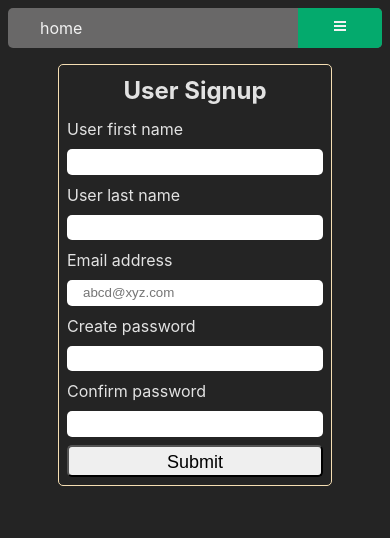
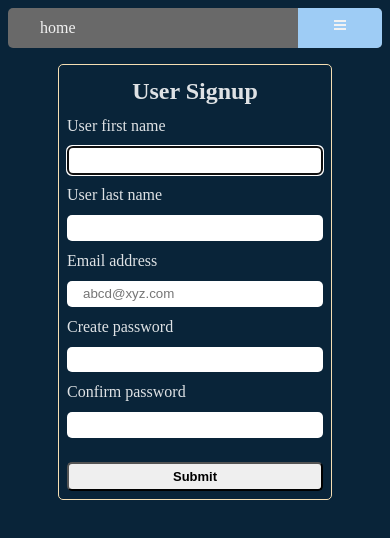
Before and after one commit to ShubhamOulkar/auth, a React (Vite) app: page /signup in a window 390 px wide. Shown: the top 538 px of the page. Built offline with nearby package versions, Linux system fonts and the light colour scheme.

Commit message:
Add css variables and label accessibility improvements

```diff
--- a/client/App.css
+++ b/client/App.css
@@ -19,10 +19,10 @@ ul {
 
 .topnav {
   width: 100%;
-  background-color: #696868;
-  height: 3.3rem;
-  border-radius: 5px;
-  transition: all 0.8s;
+  background-color: var(--top-nav-background-color);
+  height: var(--nav-bar-height);
+  border-radius: var(--border-radius);
+  transition: var(--transition-effect);
 }
 
 .topnav a {
@@ -30,17 +30,17 @@ ul {
   display: block;
   color: #f2f2f2;
   text-align: center;
-  padding-inline: 1rem;
-  padding-block: 0.5rem;
+  padding-inline: var(--padding-inline);
+  padding-block: var(--padding-block);
   text-decoration: none;
   font-size: 1.5rem;
   width: 5rem;
 }
 
 .topnav a:is(:active, :hover, :focus) {
-  background-color: #04aa6d;
+  background-color: var(--button-background-color);
   color: black;
-  transition: all 0.5s;
+  transition: var(--transition-effect);
 }
 
 .topnav .icon {
@@ -53,8 +53,8 @@ ul {
   align-items: center;
   width: 25rem;
   border: 1px solid wheat;
-  border-radius: 5px;
-  padding: 1rem;
+  border-radius: var(--border-radius);
+  padding: var(--padding-inline);
 }
 
 .form {
@@ -63,6 +63,10 @@ ul {
   align-items: start;
   gap: 0.5rem;
   width: inherit;
+
+  & :last-child {
+    margin-top: var(--padding-inline);
+  }
 }
 
 @media screen and (max-width: 600px) {
@@ -92,11 +96,11 @@ ul {
   .topnav a.icon {
     float: right;
     display: block;
-    background-color: #04aa6d;
+    background-color: var(--button-background-color);
     width: 20px;
     height: 1.5rem;
-    border-top-right-radius: 5px;
-    border-bottom-right-radius: 5px;
+    border-top-right-radius: var(--border-radius);
+    border-bottom-right-radius: var(--border-radius);
   }
 
   .topnav.responsive a.icon {
@@ -105,7 +109,7 @@ ul {
 
   .topnav.responsive {
     position: relative;
-    height: calc(2.3 * 3.3rem);
+    height: calc(2.3 * var(--nav-bar-height));
   }
   .topnav.responsive .icon {
     position: absolute;
--- a/client/components/LoginForm.tsx
+++ b/client/components/LoginForm.tsx
@@ -28,8 +28,11 @@ function LoginForm() {
           {errors.email && <span> * This field is required</span>}
         </label>
         <input
+          id="email"
           type="email"
           placeholder="abcd@xyz.com"
+          autoComplete="true"
+          autoFocus={true}
           {...register("email", { required: true })}
         />
 
@@ -37,7 +40,12 @@ function LoginForm() {
           Enter password
           {errors.password && <span> * This field is required</span>}
         </label>
-        <input type="password" {...register("password", { required: true })} />
+        <input
+          id="password"
+          type="password"
+          autoComplete="true"
+          {...register("password", { required: true })}
+        />
 
         <button type="submit">Submit</button>
       </form>
--- a/client/components/LogoutForm.tsx
+++ b/client/components/SignupForm.tsx
@@ -9,7 +9,7 @@ type Inputs = {
   confirmPassword: string;
 };
 
-function LoginForm() {
+function SignupForm() {
   const {
     register,
     handleSubmit,
@@ -27,18 +27,28 @@ function LoginForm() {
           User first name{" "}
           {errors.firstname && <span> * This field is required</span>}
         </label>
-        <input type="text" {...register("firstname", { required: true })} />
+        <input
+          id="firstname"
+          type="text"
+          autoFocus={true}
+          {...register("firstname", { required: true })}
+        />
 
         <label htmlFor="lastname">
           User last name
           {errors.lastname && <span> * This field is required</span>}
         </label>
-        <input type="text" {...register("lastname", { required: true })} />
+        <input
+          id="lastname"
+          type="text"
+          {...register("lastname", { required: true })}
+        />
 
         <label htmlFor="email">
           Email address{errors.email && <span> * This field is required</span>}
         </label>
         <input
+          id="email"
           type="email"
           placeholder="abcd@xyz.com"
           {...register("email", { required: true })}
@@ -48,13 +58,18 @@ function LoginForm() {
           Create password
           {errors.password && <span> * This field is required</span>}
         </label>
-        <input type="password" {...register("password", { required: true })} />
+        <input
+          id="password"
+          type="password"
+          {...register("password", { required: true })}
+        />
 
         <label htmlFor="confirmPassword">
           Confirm password
           {errors.confirmPassword && <span> * This field is required</span>}
         </label>
         <input
+          id="confirmPassword"
           type="password"
           {...register("confirmPassword", { required: true })}
         />
@@ -65,4 +80,4 @@ function LoginForm() {
   );
 }
 
-export default LoginForm;
+export default SignupForm;
--- a/client/index.css
+++ b/client/index.css
@@ -1,12 +1,24 @@
 :root {
+  /* custom css variables */
+  --border-radius: 5px;
+  --border-size: 2px;
+  --dark-blue-color: hsl(207, 72%, 13%);
+  --button-background-color: hsl(208, 82%, 79%);
+  --top-nav-background-color: hsl(0, 0%, 41%);
+  --transition-effect: all 0.5s;
+  --padding-inline: 1rem;
+  --padding-block: 0.3rem;
+  --margin-block: var(--padding-block);
+  --nav-bar-height:3.3rem
+
   font-family: Inter, system-ui, Avenir, Helvetica, Arial, sans-serif;
   line-height: 1.5;
   font-weight: 400;
   box-sizing: border-box;
 
   color-scheme: light dark;
-  color: rgba(255, 255, 255, 0.87);
-  background-color: #242424;
+  color: hsl(0, 0%, 100%, 0.87);
+  background-color: var(--dark-blue-color);
   margin: 0;
   padding: 0;
 
@@ -19,33 +31,39 @@
 
 input {
   border: none;
+  appearance: none;
 }
 
 input,
 button {
   height: 2rem;
-  border-radius: 5px;
-  padding-block: 0.3rem;
-  padding-inline: 1rem;
+  border-radius: var(--border-radius);
+  padding-block: var(--padding-block);
+  padding-inline: var(--padding-inline);
   font-size: large;
   width: -webkit-fill-available;
-  transition: all 0.5s;
+  width: -moz-available;
+  transition: var(--transition-effect);
+}
+
+button{
+  height: 2.5rem;
 }
 
 button:is(:active, :focus, :hover) {
-  border: 2px solid rgb(9, 34, 55);
-  background-color: rgb(156, 203, 245);
-  color: rgb(9, 34, 55);
+  border: var(--border-size) solid var(--dark-blue-color);
+  background-color: var(--button-background-color);
+  color: var(--dark-blue-color);
 }
 
 input:is(:active, :focus, :hover) {
-  border: 2px solid white;
+  border: var(--border-size) solid white;
 }
 
 h1 {
   text-align: center;
   margin-block-start: 0;
-  margin-block-end: 0.5rem;
+  margin-block-end: var(--margin-block);
 }
 
 label {
@@ -76,5 +94,12 @@ span {
 
   h1 {
     font-size: x-large;
+    text-align: left;
+  }
+
+  button{
+    height: 1.8rem;
+    font-size: small;
+    font-weight: 700;
   }
 }
--- a/client/routes/browserRoutes.tsx
+++ b/client/routes/browserRoutes.tsx
@@ -1,10 +1,10 @@
 import { Routes, Route } from "react-router-dom";
 import Home from "../components/Home";
 import LoginForm from "../components/LoginForm";
-import LogoutForm from "../components/LogoutForm";
 import InvalidReq from "../components/InvalidReq";
 import ProjectInfo from "../components/ProjectInfo";
 import React from "react";
+import SignupForm from "../components/SignupForm";
 
 export function Router() {
   return (
@@ -12,7 +12,7 @@ export function Router() {
       <Route path="/" element={<Home />}>
         <Route index element={<ProjectInfo />} />
         <Route path="login" element={<LoginForm />} />
-        <Route path="signup" element={<LogoutForm />} />
+        <Route path="signup" element={<SignupForm />} />
       </Route>
       <Route path="*" element={<InvalidReq />} />
     </Routes>
```
